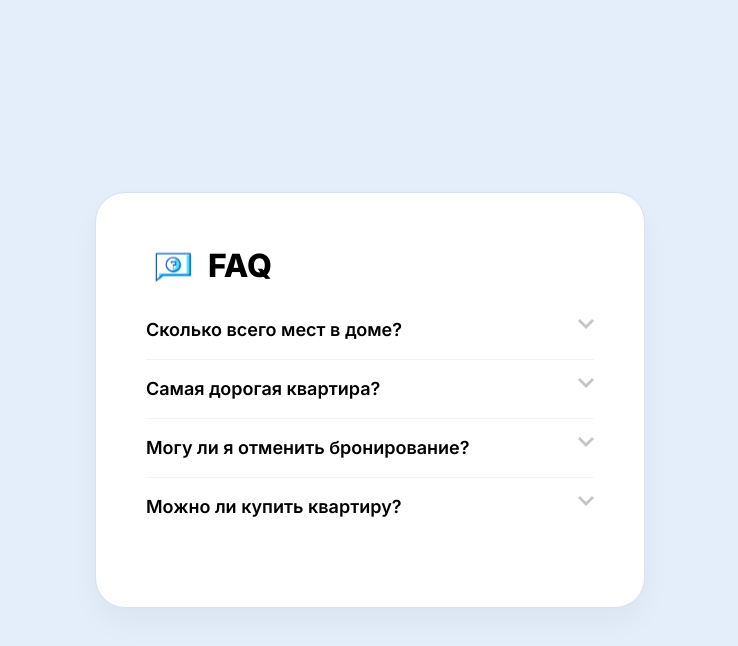
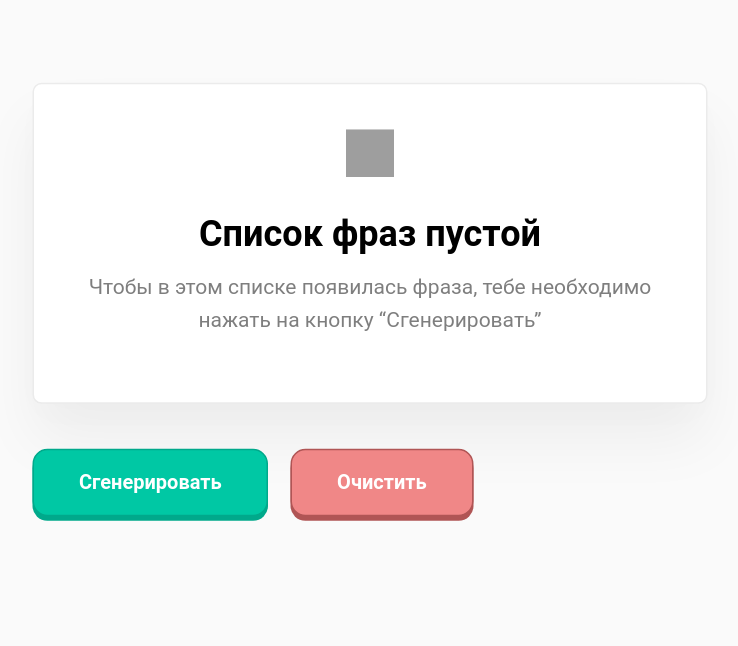
Before and after one commit to meowkameow/Archakov_React, a React (Create React App) app: page / in a window 1280 px wide. Shown: the top 646 px of the page, without its empty margins (270-1008 px from the left). Built offline with nearby package versions, Linux system fonts and the light colour scheme; grey boxes are pictures that could not be loaded.

Commit message:
lesson_4

```diff
--- a/src/index.js
+++ b/src/index.js
@@ -1,7 +1,7 @@
 import React from 'react';
 import ReactDOM from 'react-dom/client';
 import './index.css';
-import App from './lesson_3/App';
+import App from './lesson_4/App';
 
 
 const root = ReactDOM.createRoot(document.getElementById('root'));
--- /dev/null
+++ b/src/lesson_4/App.css
@@ -0,0 +1,75 @@
+* {
+    font-family: "Roboto";
+}
+
+body {
+    background-color: #FAFAFA;
+}
+
+.wrapper {
+    width: 450px;
+    margin: 50px auto;
+    transform: scale(1.5) translateY(70px);
+}
+
+.list {
+    max-height: 400px;
+    overflow: auto;
+    padding: 30px;
+    margin-bottom: 30px;
+}
+
+.btn {
+    height: 45px;
+    padding: 0 30px;
+    border: 0;
+    border-radius: 10px;
+    margin-right: 15px;
+    font-weight: 600;
+    cursor: pointer;
+    transition: all 0.15s ease;
+}
+.btn:active {
+    transform: translateY(2px);
+    box-shadow: none;
+}
+.btn_generate {
+    background-color: #00C8A4;
+    color: #fff;
+    box-shadow: 0 3px 0 #00A98B;
+    border: 1px solid #00A98B;
+}
+.btn_clear {
+    background-color: #F08787;
+    box-shadow: 0 3px 0 #B05555;
+    border: 1px solid #B05555;
+    color: #fff;
+}
+
+.block {
+    padding: 15px 30px;
+    background: #FFFFFF;
+    border: 1px solid #EBEBEB;
+    box-sizing: border-box;
+    box-shadow: 0px 9px 24px rgba(0, 0, 0, 0.01), 0px 25px 40px rgba(0, 0, 0, 0.05);
+    border-radius: 6px;
+    margin-bottom: 30px;
+}
+.block h3 {
+    font-size: 18px;
+}
+
+.empty-block {
+    text-align: center;
+    padding: 30px;
+}
+.empty-block h2 {
+    font-size: 24px;
+    margin-bottom: 0;
+}
+.empty-block p {
+    margin-top: 10px;
+    font-size: 14px;
+    opacity: 0.5;
+    line-height: 22px;
+}
--- /dev/null
+++ b/src/lesson_4/App.js
@@ -0,0 +1,92 @@
+import './App.css';
+import React, { Component } from 'react';
+import {Phrase} from "./components/Phrase";
+import {EmptyBlock} from "./components/EmptyBlock";
+
+
+const adjectivesArr = [
+    "абсолютный",
+    "адский",
+    "азартный",
+    "активный",
+    "ангельский",
+    "астрономический",
+    "баснословный",
+    "безбожный",
+    "безбрежный",
+    "безвозвратный",
+    "безграничный",
+    "бездонный",
+    "бездушный",
+    "безжалостный",
+    "замечательно",
+    "замечательный",
+    "записной",
+    "запредельный",
+    "заядлый",
+    "звериный",
+    "зверский",
+    "зеленый",
+    "злой",
+    "злостный",
+    "значительный",
+    "неоспоримый",
+    "неотразимый",
+    "неоценимый",
+    "непередаваемый"
+];
+
+const nounsArr = [
+    "лгун",
+    "день",
+    "конь",
+    "олень",
+    "человек",
+    "программист",
+    "ребёнок",
+    "конец",
+    "город",
+    "дурак"
+];
+
+
+
+function App(){
+    //стейт списка фраз
+    const [phraseList, setPhraseList] = React.useState([]);
+
+    //функция добавляющая в стейт фраз новую фразу
+    const addPhrase = () => {
+        let adjectiveOne = adjectivesArr[Math.floor(Math.random() * adjectivesArr.length)];
+        let adjectiveTwo = adjectivesArr[Math.floor(Math.random() * adjectivesArr.length)];
+        let noun = nounsArr[Math.floor(Math.random() * nounsArr.length)];
+        let phrase = `${adjectiveOne} ${adjectiveTwo} ${noun}`
+        setPhraseList([...phraseList, phrase]);
+    };
+
+    const clearPhrases = ()=>{
+        setPhraseList([]);
+    }
+
+    const renderPhrase = phraseList.map(p =>{
+        return(
+        <Phrase text={p}/>
+        )
+    })
+
+
+
+    return(
+        <div className="wrapper">
+            {phraseList.length ?
+            <div className="list">
+                {renderPhrase}
+            </div> :
+            <EmptyBlock/>}
+            <button className="btn btn_generate" onClick={addPhrase}>Сгенерировать</button>
+            <button className="btn btn_clear" onClick={clearPhrases}> Очистить</button>
+        </div>
+    )
+}
+
+export default App;
--- /dev/null
+++ b/src/lesson_4/components/EmptyBlock.jsx
@@ -0,0 +1,9 @@
+import React from "react";
+
+export function EmptyBlock(){
+    return(
+<div className="block empty-block"><img src="https://res.cloudinary.com/dfnhxiq6j/image/upload/v1640354646/ghost_lztiyl.png" width="32px" height="32px" alt="Ghost" />
+    <h2>Список фраз пустой</h2>
+    <p>Чтобы в этом списке появилась фраза, тебе необходимо нажать на кнопку “Сгенерировать”</p>
+</div>
+    )}
--- /dev/null
+++ b/src/lesson_4/components/Phrase.jsx
@@ -0,0 +1,10 @@
+import React from "react";
+
+
+
+export function Phrase({text}) {
+
+    return(
+            <div className="block"><h3>{text}</h3></div>
+    )
+}
```
